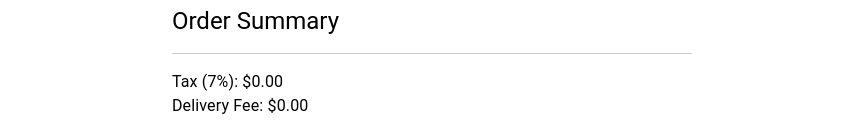
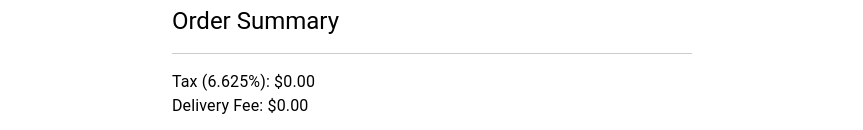
Before and after one commit to masacheung/mak-delivery, a React (Create React App) app in the folder static/: page /restaurants in a window 1280 px wide. Shown: the part 807-937 px from the top of the page, without its empty margins (208-1071 px from the left). Built offline with nearby package versions, Linux system fonts and the light colour scheme.

Commit message:
Updated dispaly tax from 7% to 6.625%

```diff
--- a/static/src/features/order/orderSummary.js
+++ b/static/src/features/order/orderSummary.js
@@ -79,7 +79,7 @@ const OrderSummary = ({ addedDishes = {}, updateTotal }) => {
       </Box>
 
       <Box sx={{ marginTop: 2, borderTop: "1px solid #ccc", paddingTop: 2 }}>
-        <Typography variant="body1">Tax (7%): ${tax.toFixed(2)}</Typography>
+        <Typography variant="body1">Tax (6.625%): ${tax.toFixed(2)}</Typography>
         <Typography variant="body1">Delivery Fee: ${deliveryFee.toFixed(2)}</Typography>
         <Typography variant="h6" sx={{ marginTop: 1 }}>
           Total: ${total.toFixed(2)}
```
